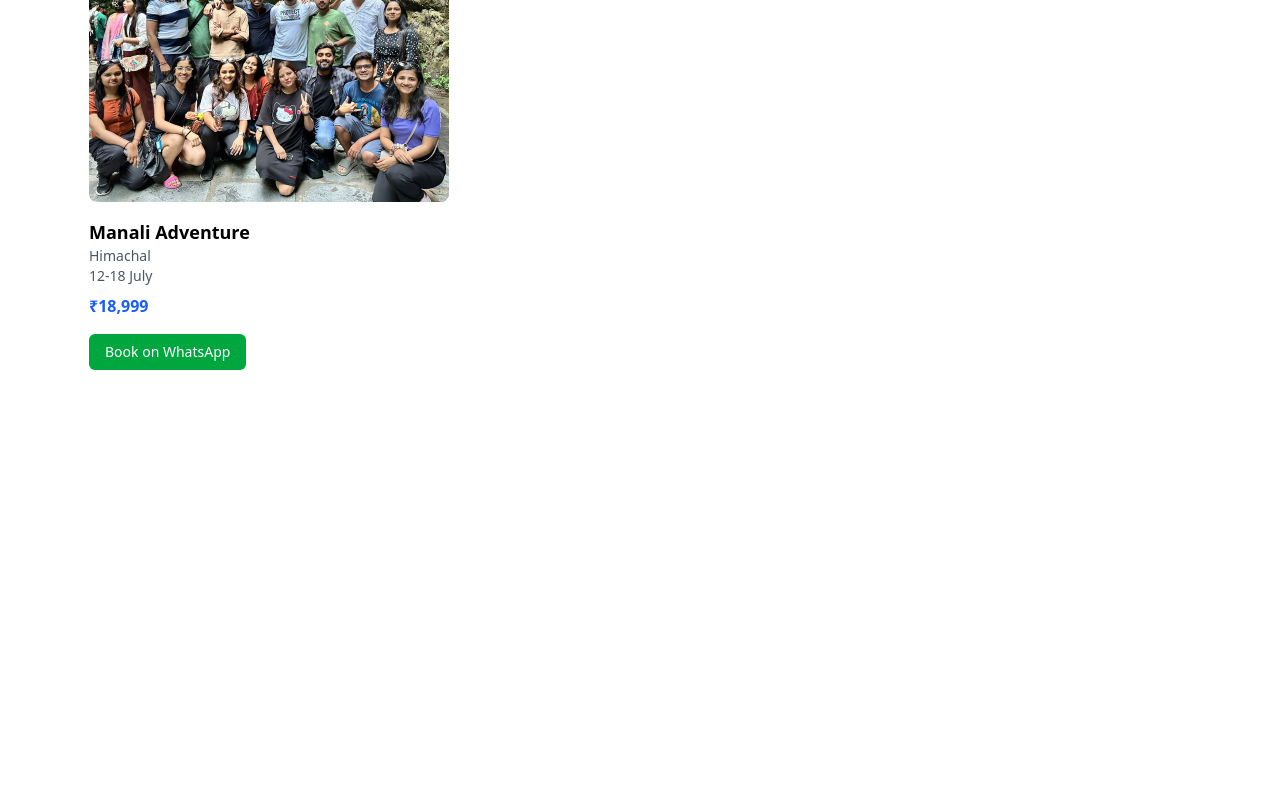
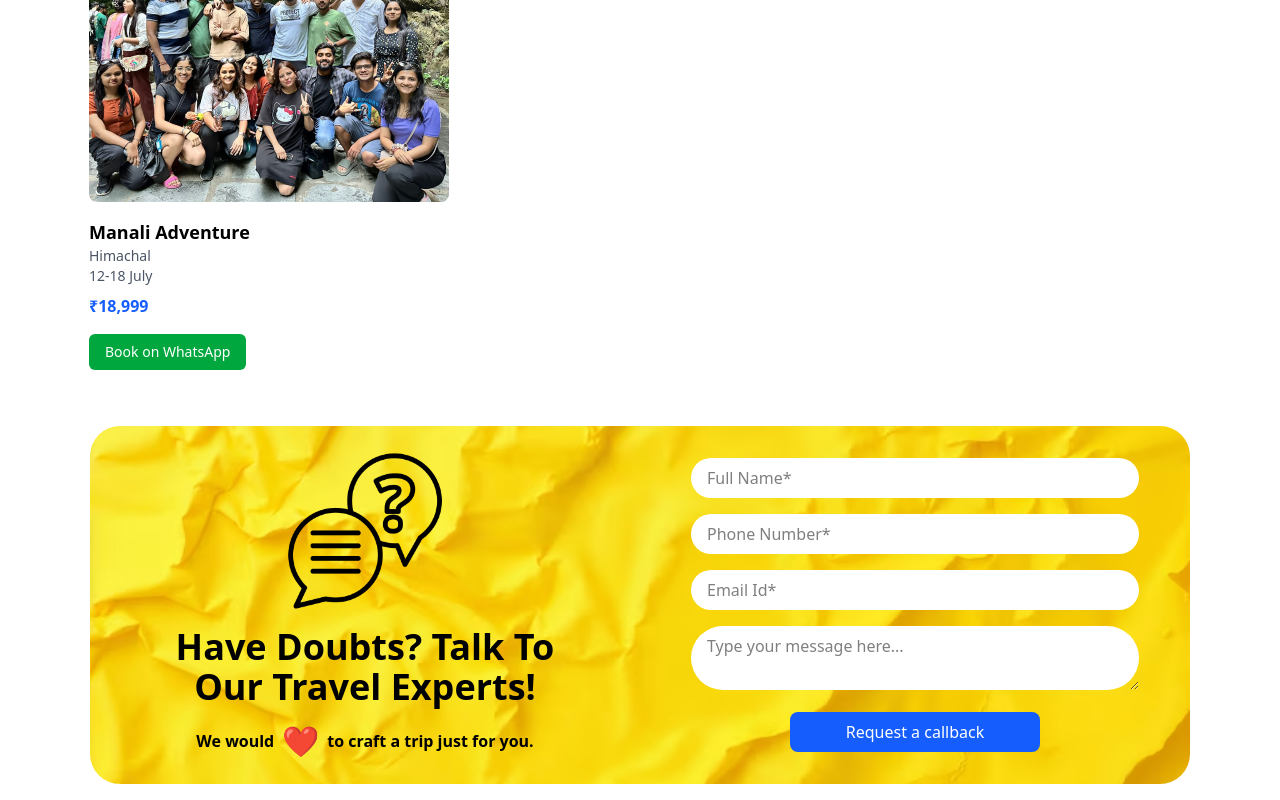
Before and after one commit to Shobhit150/blessingsHoliday, a Next.js app: page / in a window 1280 px wide. Shown: the part 1449-2249 px from the top of the page. Before the commit the page ends 1859 px from the top, so only its background shows below. Built offline with nearby package versions, Linux system fonts and the light colour scheme.

Commit message:
wip: done

```diff
--- a/app/page.tsx
+++ b/app/page.tsx
@@ -1,5 +1,6 @@
 import Details from "@/components/TripView";
 import Hero from "@/components/Hero";
+import ContactUs from "@/components/ContactUs";
 
 
 export default function Home() {
@@ -7,6 +8,10 @@ export default function Home() {
     <div>
       <Hero />
       <Details/>
+      <div className="p-4">
+      <ContactUs/>
+      </div>
+
     </div>
   );
 }
--- /dev/null
+++ b/components/ContactUs.tsx
@@ -0,0 +1,86 @@
+'use client'
+import React from 'react'
+import Image from 'next/image'
+
+
+const ContactUs = () => {
+    return (
+
+        <div className="flex flex-col md:flex-row max-w-[1100px] m-auto bg-[url('/images/background.avif')] bg-cover bg-center rounded-[30px] items-center justify-center">
+
+            {/* Left: Image */}
+            <div className="md:w-1/2 flex flex-col items-center justify-center">
+                <Image
+                    src="/images/question.png" // 👈 replace with your image path
+                    alt="Contact Us"
+                    width={200} height={200}
+                    className="h-[100px] w-[100px] md:h-[20vh] md:w-[20vh]"
+                />
+                <div className=' text-xl md:text-4xl text-center font-bold mt-4'>
+                    Have Doubts? Talk To <br /> Our Travel Experts!
+                </div>
+                <p className="flex items-center justify-center md:mt-4 font-semibold">
+                    We would
+                    <span className="text-red-600 text-3xl animate-pulse mx-2">❤️</span>
+                    to craft a trip just for you.
+                </p>
+
+            </div>
+
+            {/* Right: Form */}
+            <div className="md:w-1/2 w-full p-8 flex items-center justify-center">
+                <form className="w-full max-w-md space-y-4">
+
+                    <div>
+
+                        <input
+                            type="text"
+                            placeholder="Full Name*"
+                            className="w-full bg-white px-4 py-2 rounded-full"
+                            required
+                        />
+                    </div>
+
+                    <div>
+
+                        <input
+                            type="tel"
+                            placeholder="Phone Number*"
+                            className="w-full bg-white px-4 py-2 rounded-full"
+                            required
+                        />
+                    </div>
+
+                    <div>
+                    <input
+                            type="email"
+                            placeholder="Email Id*"
+                            className="w-full bg-white px-4 py-2 rounded-full"
+                            required
+                        />
+                    </div>
+
+                    <div>
+
+                        <textarea
+                            rows={2}
+                            placeholder="Type your message here..."
+                            className="w-full bg-white px-4 py-2 rounded-full"
+                        />
+                    </div>
+                    <div className='w-full flex justify-center'>
+                    <button
+                        type="submit"
+                        className=" min-w-[250px] bg-blue-600 text-white py-2 rounded-lg hover:bg-blue-700 transition"
+                    >
+                        Request a callback
+                    </button>
+                    </div>
+
+                </form>
+            </div>
+        </div>
+    )
+}
+
+export default ContactUs
--- a/components/Hero.tsx
+++ b/components/Hero.tsx
@@ -46,13 +46,20 @@ const Hero = () => {
                 {videos.map((src, idx) => (
                     <video
                         key={idx}
-                        ref={(el) => void (videoRef.current[idx] = el!)}
+                        ref={(el) => {
+                            if (el) {
+                                el.playbackRate = 0.8
+                                videoRef.current[idx] = el
+                            }
+                        }}
                         src={src}
                         autoPlay
                         loop
                         muted
                         playsInline
-                        className="w-full h-full object-cover absolute animate-fade-in"
+                        preload="auto"
+                        disableRemotePlayback
+                        className="w-full h-full object-cover absolute"
                     />
                 ))}
             </div>
--- a/components/TripView.tsx
+++ b/components/TripView.tsx
@@ -30,7 +30,7 @@ const tripData: Record<string, {
             image: "/images/trip1.JPG"
         }
     ],
-    August: [
+    'August 2025': [
         {
             title: "Leh-Ladakh Roadtrip", location: "Ladakh", date: "15-24 August", price: "₹29,999",
             image: "/images/trip1.JPG"
```
Also changed, not shown: public/images/background.avif (added), public/images/question.png (added).
